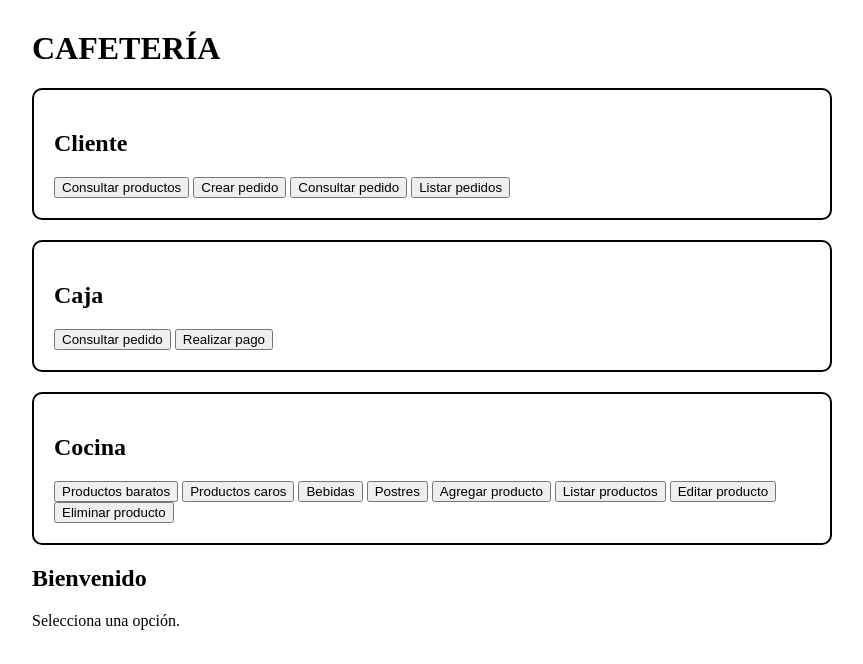
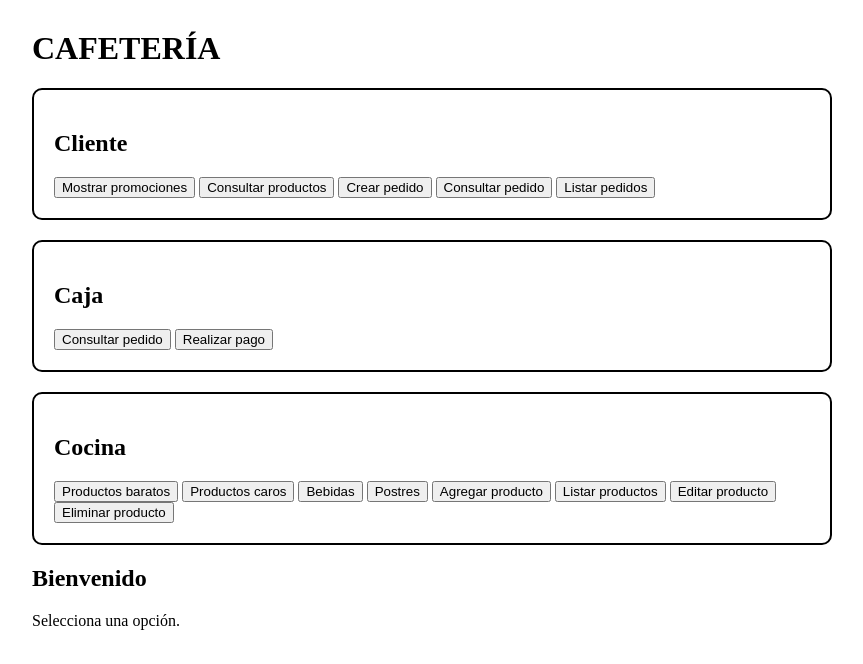
Before and after one commit to 125053519-collabAlan/DAM221, a plain HTML site: page CoffeeCode/Cliente.html in a window 1280 px wide. Shown: the whole page, without its empty margins (208-1071 px from the left). Drawn offline with Linux system fonts and the light colour scheme.

Commit message:
muestra las promociones

```diff
--- a/CoffeeCode/Cliente.html
+++ b/CoffeeCode/Cliente.html
@@ -29,6 +29,9 @@
         <div class="seccion">
 
             <h2>Cliente</h2>
+            <button onclick="mostrarPromociones()">
+                Mostrar promociones
+            </button>
 
             <button onclick="consultarProductos()">
                 Consultar productos
--- a/CoffeeCode/Menu.js
+++ b/CoffeeCode/Menu.js
@@ -1,6 +1,23 @@
 
 let pedidos = [];
+function mostrarPromociones() {
+    let contenido = "<h2>Promociones</h2>";
 
+    listarProductos().forEach((producto) => {
+        if (producto.precio < 10) {
+            contenido += `
+
+                <div>
+                    <hr>
+                    <p><strong>${producto.id}. ${producto.nombre}</strong> - $${producto.precio}</p>
+                    <p>Categoría: ${producto.categoria}</p>
+                </div>
+            `;
+        }
+    });
+
+    document.getElementById("resultado").innerHTML = contenido;
+}
 
 function consultarProductos() {
 
```
